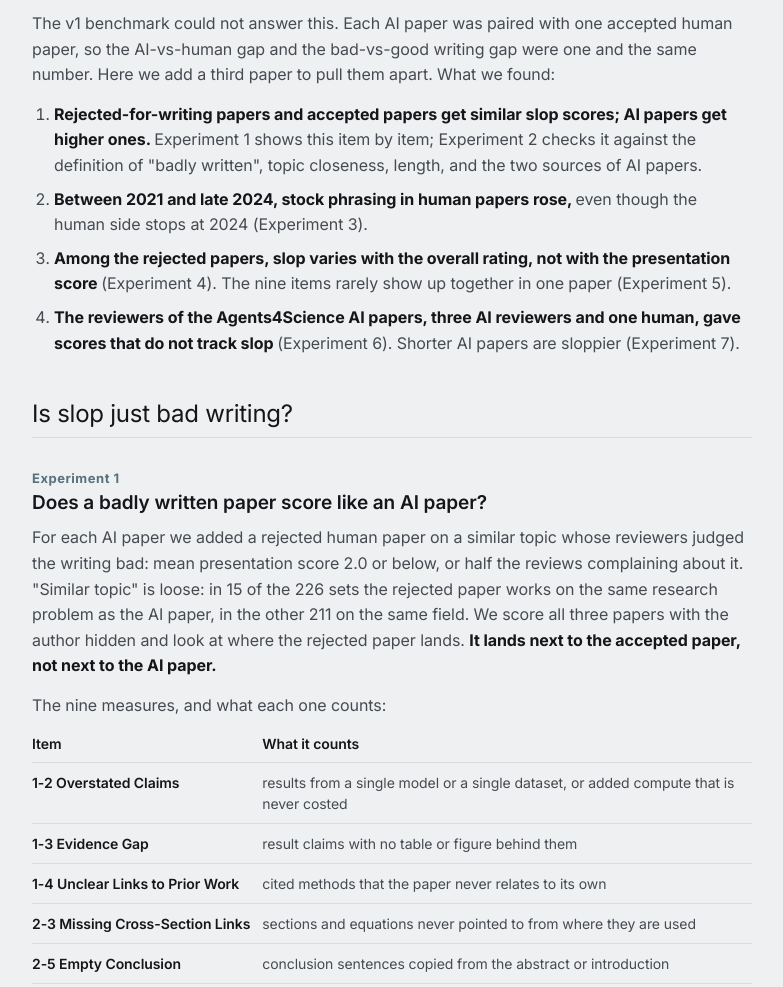
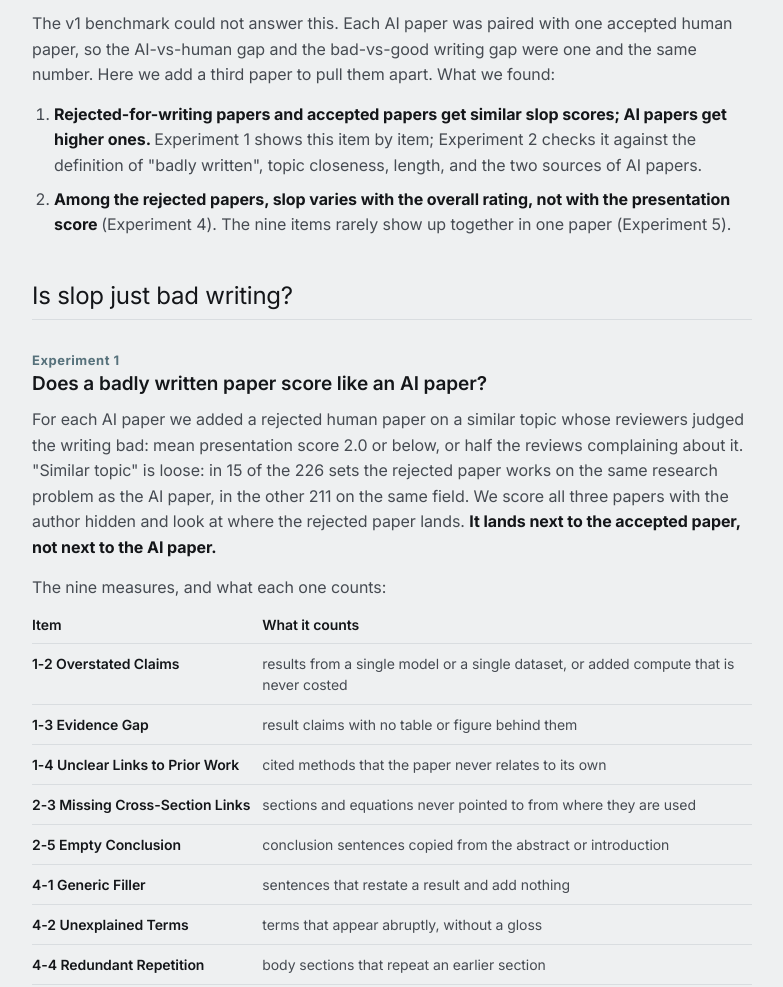
Before and after one commit to yerimoh/scientific_slop_v2_demo, a plain HTML site: page q.html in a window 1280 px wide. Shown: the part 1217-2204 px from the top of the page, without its empty margins (248-1031 px from the left). Drawn offline with Linux system fonts and the light colour scheme.

Commit message:
q.html#1: drop two bullets from the findings list
Co-Authored-By: Claude Fable 5.1 <noreply@anthropic.com>

```diff
--- a/posts.js
+++ b/posts.js
@@ -223,9 +223,8 @@ const QPOST = {
     h('p', {}, 'The v1 benchmark could not answer this. Each AI paper was paired with one accepted human paper, so the AI-vs-human gap and the bad-vs-good writing gap were one and the same number. Here we add a third paper to pull them apart. What we found:'),
     h('ol', { class: 'qa-ol' },
       h('li', {}, B('Rejected-for-writing papers and accepted papers get similar slop scores; AI papers get higher ones. '), 'Experiment 1 shows this item by item; Experiment 2 checks it against the definition of "badly written", topic closeness, length, and the two sources of AI papers.'),
-      h('li', {}, B('Between 2021 and late 2024, stock phrasing in human papers rose, '), 'even though the human side stops at 2024 (Experiment 3).'),
-      h('li', {}, B('Among the rejected papers, slop varies with the overall rating, not with the presentation score '), '(Experiment 4). The nine items rarely show up together in one paper (Experiment 5).'),
-      h('li', {}, B('The reviewers of the Agents4Science AI papers, three AI reviewers and one human, gave scores that do not track slop '), '(Experiment 6). Shorter AI papers are sloppier (Experiment 7).')),
+      h('li', {}, B('Among the rejected papers, slop varies with the overall rating, not with the presentation score '), '(Experiment 4). The nine items rarely show up together in one paper (Experiment 5).')),
+
 
     h('h4', { text: 'Is slop just bad writing?' }),
     exp(1, 'Does a badly written paper score like an AI paper?'),
--- a/q.html
+++ b/q.html
@@ -21,7 +21,7 @@
 <link rel="stylesheet" href="app.css?v=1105b">
 <link rel="stylesheet" href="v11.css?v=1105b">
 <link rel="stylesheet" href="https://fonts.googleapis.com/css2?family=Archivo:wdth,wght@62..125,600..900&family=Instrument+Serif:ital@0;1&family=Caveat:wght@500;700&display=swap">
-<link rel="stylesheet" href="site.css?v=1117k">
+<link rel="stylesheet" href="site.css?v=1117l">
 <script>
   // same theme key as the main app, applied before paint
   try { const t = localStorage.getItem('ssi-theme'); if (t) document.documentElement.dataset.theme = JSON.parse(t); } catch (e) { try { const t = localStorage.getItem('ssi-theme'); if (t) document.documentElement.dataset.theme = t.replace(/"/g, ''); } catch (_) {} }
@@ -48,7 +48,7 @@
     <span>Questions or requests: <a href="mailto:yerim.oh@vision.snu.ac.kr">yerim.oh@vision.snu.ac.kr</a></span>
   </div>
 </footer>
-<script src="q1data.js?v=1117k"></script>
-<script type="module" src="posts.js?v=1117k"></script>
+<script src="q1data.js?v=1117l"></script>
+<script type="module" src="posts.js?v=1117l"></script>
 </body>
 </html>
```
